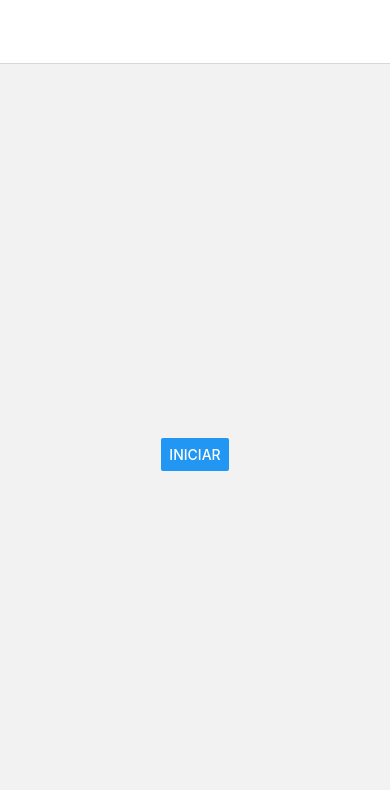
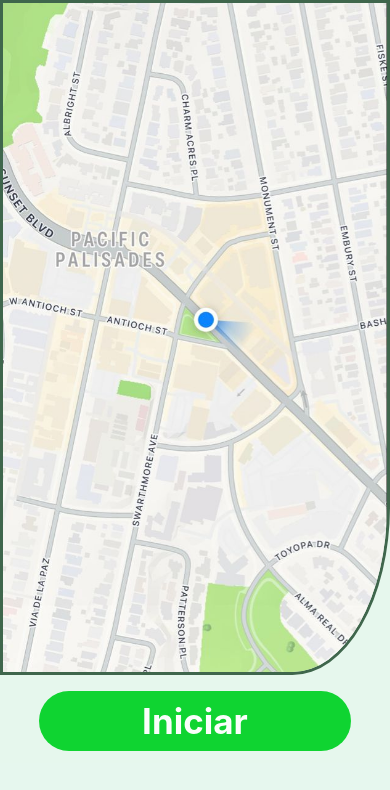
Before and after one commit to Victordelete/VIGPS, a React Native app: screen /HomeScreen in a window 390 px wide. Shown: the top 790 px of the page. Built offline with nearby package versions, Linux system fonts and the light colour scheme.

Commit message:
Add style to homescreen.

```diff
--- a/src/navigation/AppNavigator.js
+++ b/src/navigation/AppNavigator.js
@@ -8,14 +8,14 @@ import SettingsScreen from '../screens/SettingsScreen'
 import VideosScreen from '../screens/VideosScreen';
 import LandingScreen from '../screens/LandingScreen';
 
-const Stack = createStackNavigator();
+const Stack = createStackNavigator(); ''
 
 export default function AppNavigator() {
   return (
     <NavigationContainer>
       <Stack.Navigator initialRouteName="HomeScreen">
-        <Stack.Screen name="HomeScreen" component={HomeScreen} options={{ title: '' }} />
-        <Stack.Screen name="LandingScreen" component={LandingScreen} options={{ title: '' }} />
+        <Stack.Screen name="HomeScreen" component={HomeScreen} options={{ title: '', headerShown: false  }} />
+        <Stack.Screen name="LandingScreen" component={LandingScreen} options={{ title: ''}} />
         <Stack.Screen name="RecordScreen" component={RecordScreen} options={{ title: '' }} />
         <Stack.Screen name="VideosScreen" component={VideosScreen} options={{ title: '' }} />
         <Stack.Screen name="SettingsScreen" component={SettingsScreen} options={{ title: '' }} />
--- a/src/screens/HomeScreen.js
+++ b/src/screens/HomeScreen.js
@@ -1,13 +1,20 @@
 import React from 'react';
-import { View, Text, Button, StyleSheet } from 'react-native';
+import { View, Text, StyleSheet, TouchableOpacity, Image } from 'react-native';
 
 export default function HomeScreen({ navigation }) {
   return (
     <View style={styles.container}>
-      <Button
-        title="Iniciar"
-        onPress={() => navigation.navigate('LandingScreen')}
+      <Image
+        source={require('../../assets/images/home_image.jpg')}
+        style={styles.image}
       />
+      <View style={styles.touchableContainer}>
+        <TouchableOpacity
+          onPress={() => navigation.navigate('LandingScreen')}
+          style={styles.item}>
+          <Text style={styles.text}>Iniciar</Text>
+        </TouchableOpacity>
+      </View>
     </View>
   );
 }
@@ -16,10 +23,35 @@ const styles = StyleSheet.create({
   container: {
     flex: 1,
     alignItems: 'center',
-    justifyContent: 'center'
+    justifyContent: 'flex-end',
+    backgroundColor: '#e4f8edd8',
   },
-  title: {
-    fontSize: 22,
-    fontWeight: 'bold'
+  touchableContainer: {
+    height: '20%',
+    width: '80%',
+    gap: 20,
+  },
+  item: {
+    height: 60,
+    backgroundColor: '#0cd42dfa',
+    borderRadius: 35,
+    justifyContent: 'center',
+    alignItems: 'center',
+    marginVertical: 16,
+  },
+  text: {
+    alignContent: 'center',
+    fontSize: 35,
+    fontWeight: 'bold',
+    color: '#fffffffa',
+  },
+  image: {
+    width: '100%',
+    height: '80%',
+    borderEndEndRadius: '25%',
+    resizeMode: 'cover',
+    gap: 20,
+    borderColor: '#1c4729d0',
+    borderWidth: 3,
   }
 });
--- a/src/screens/LandingScreen.js
+++ b/src/screens/LandingScreen.js
@@ -1,23 +1,22 @@
 import React from 'react';
-import { View, Text, Button, StyleSheet } from 'react-native';
+import { View, Text, StyleSheet, TouchableOpacity } from 'react-native';
 
 export default function LandingScreen({ navigation }) {
   return (
     <View style={styles.container}>
-      <Text style={styles.title}>Tela Inicial</Text>
-      <View style={styles.buttonsContainer}>
-        <Button
-            title="Gravar video"
-            onPress={() => navigation.navigate('RecordScreen')}
-        />
-        <Button style={styles.item}
-            title="Videos"
-            onPress={() => navigation.navigate('VideosScreen')}
-        />
-        <Button
-            title="Configurações"
-            onPress={() => navigation.navigate('SettingsScreen')}
-        />
+
+      <View style={styles.touchableContainer}>
+        <TouchableOpacity onPress={() => navigation.navigate('RecordScreen')} style={styles.item}>
+          <Text style={styles.text}>Novo Video</Text>
+        </TouchableOpacity>
+
+        <TouchableOpacity style={styles.item} onPress={() => navigation.navigate('VideosScreen')} >
+          <Text style={styles.text}>Video</Text>
+        </TouchableOpacity>
+
+        <TouchableOpacity style={styles.item} onPress={() => navigation.navigate('SettingsScreen')} >
+          <Text style={styles.text}>Configurações</Text>
+        </TouchableOpacity>
       </View>
     </View>
   );
@@ -35,8 +34,22 @@ const styles = StyleSheet.create({
     fontWeight: 'bold',
     gap: 50,
   },
-  buttonsContainer: {
-    width: '70%',
+  touchableContainer: {
+    height: '60%',
+    width: '80%',
     gap: 20,
+  },
+  item: {
+    height: 60,
+    backgroundColor: '#0fca63fa',
+    borderRadius: 10,
+    justifyContent: 'center',
+    alignItems: 'center',
+  },
+  text: {
+    alignContent: 'center',
+    fontSize: 25,
+    color: '#fffffffa',
+    fontWeight: 'bold',
   }
 });
```
Also changed, not shown: assets/favicon.png (deleted), assets/images/home_image.jpg (added).
